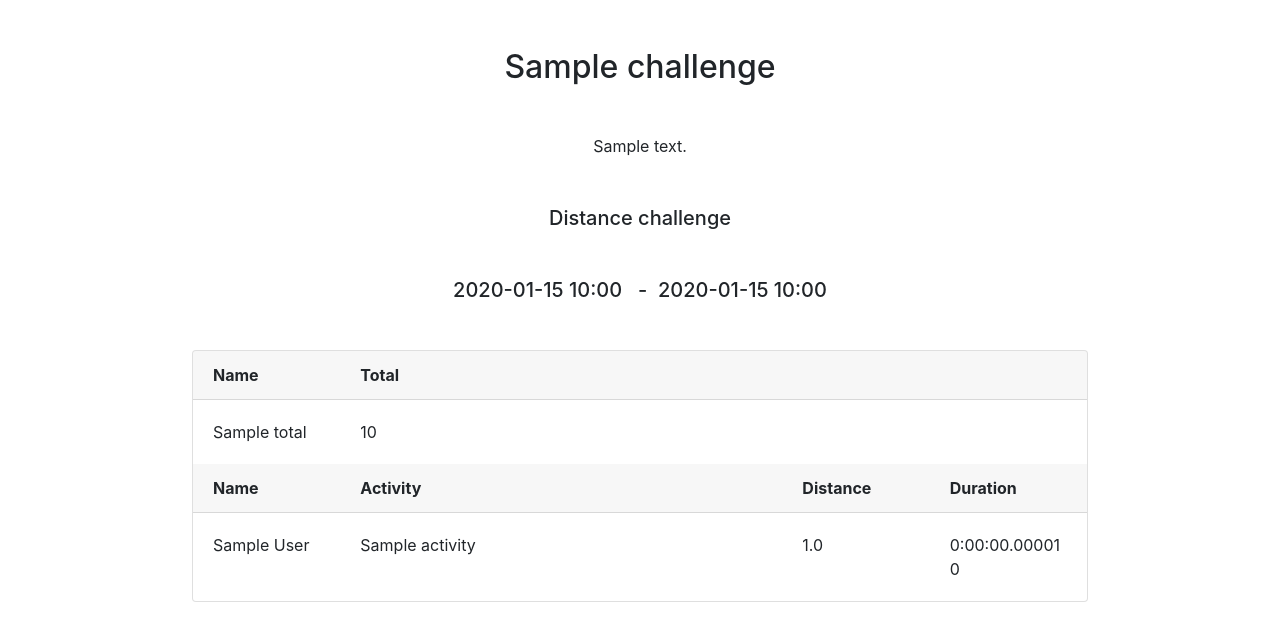
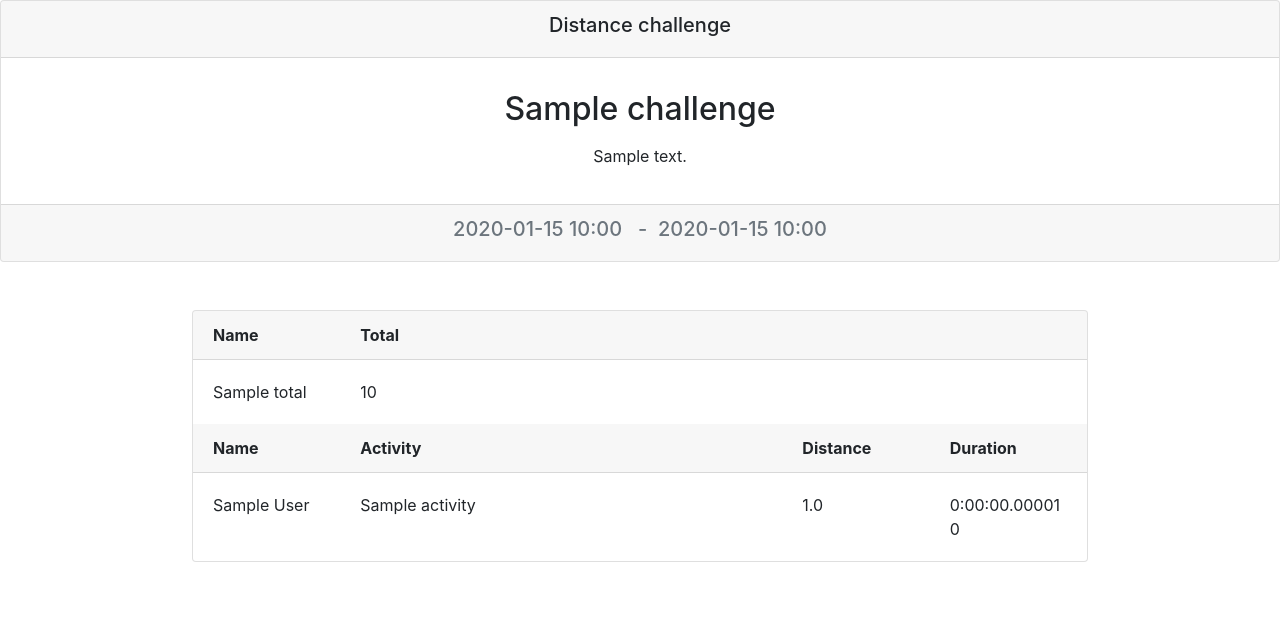
Before and after one commit to brightraudona/BEAM_PROJECT, a Django app: template templates/challenge.html in a window 1280 px wide. Shown: the part 66-707 px from the top of the page. Run offline with Django 4.2, Linux system fonts and the light colour scheme; tables that the repository leaves empty hold one stand-in row (values such as "Sample post"); the template is opened without the code that fills it: values that come from a table or form of the project are taken from there, most other values are stand-ins (such as "Sample title", 1, 10 or a date in 2020).

Commit message:
update challenge title template

```diff
--- a/templates/challenge.html
+++ b/templates/challenge.html
@@ -2,13 +2,24 @@
 
 {% block content %}
 <!-- Begin activity list-->
-<h2 class="mx-auto mt-5" style="text-align:center">{{ challenge.name }}</h2>
-<p class="mx-auto mt-5" style="text-align:center">{{ challenge.description }}</p>
-<h5 class="mx-auto mt-5" style="text-align:center">{{ challenge.type }} challenge
-</h5>
-<h5 class="mx-auto mt-5" style="text-align:center">{{ challenge.start_date|date:"Y-m-d H:i" }}
-    &nbsp;&nbsp;-&nbsp;&nbsp;{{ challenge.end_date|date:"Y-m-d H:i" }}
-</h5>
+<div class="card text-center">
+    <div class="card-header">
+        <h5>{{ challenge.type }} challenge</h5>
+    </div>
+    <div class="card-body">
+      <h5 class="card-title">
+        <h2>{{ challenge.name }}</h2>
+    </h5>
+      <p class="card-text">
+        <p>{{ challenge.description }}</p>
+    </p>
+    </div>
+    <div class="card-footer text-muted">
+        <h5>{{ challenge.start_date|date:"Y-m-d H:i" }}
+            &nbsp;&nbsp;-&nbsp;&nbsp;{{ challenge.end_date|date:"Y-m-d H:i" }}
+        </h5>
+    </div>
+  </div>
 <div class="card mx-auto mt-5" style="width:70%">
     <div class="card-header">
         <div class="row font-weight-bold">
```
